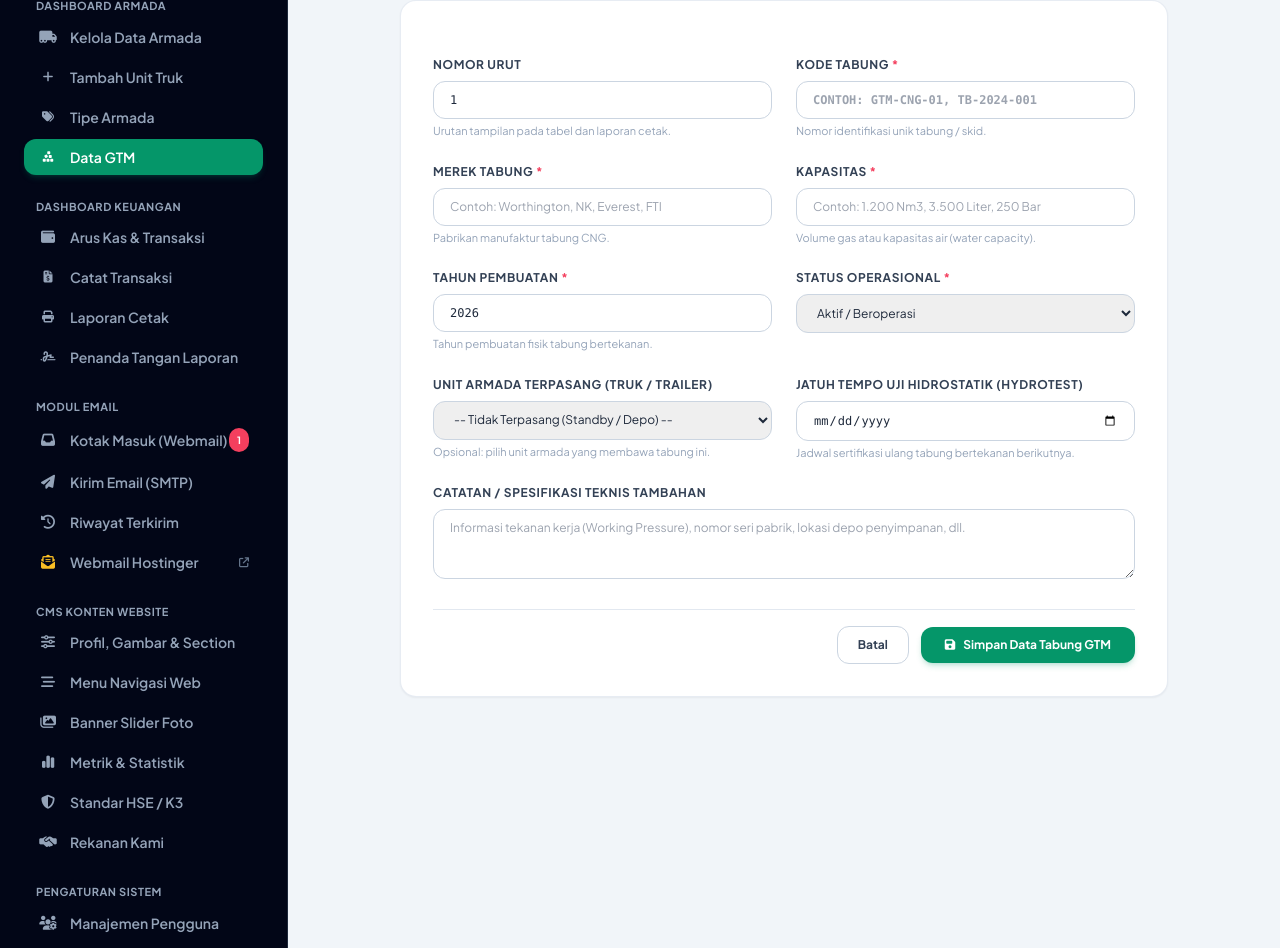
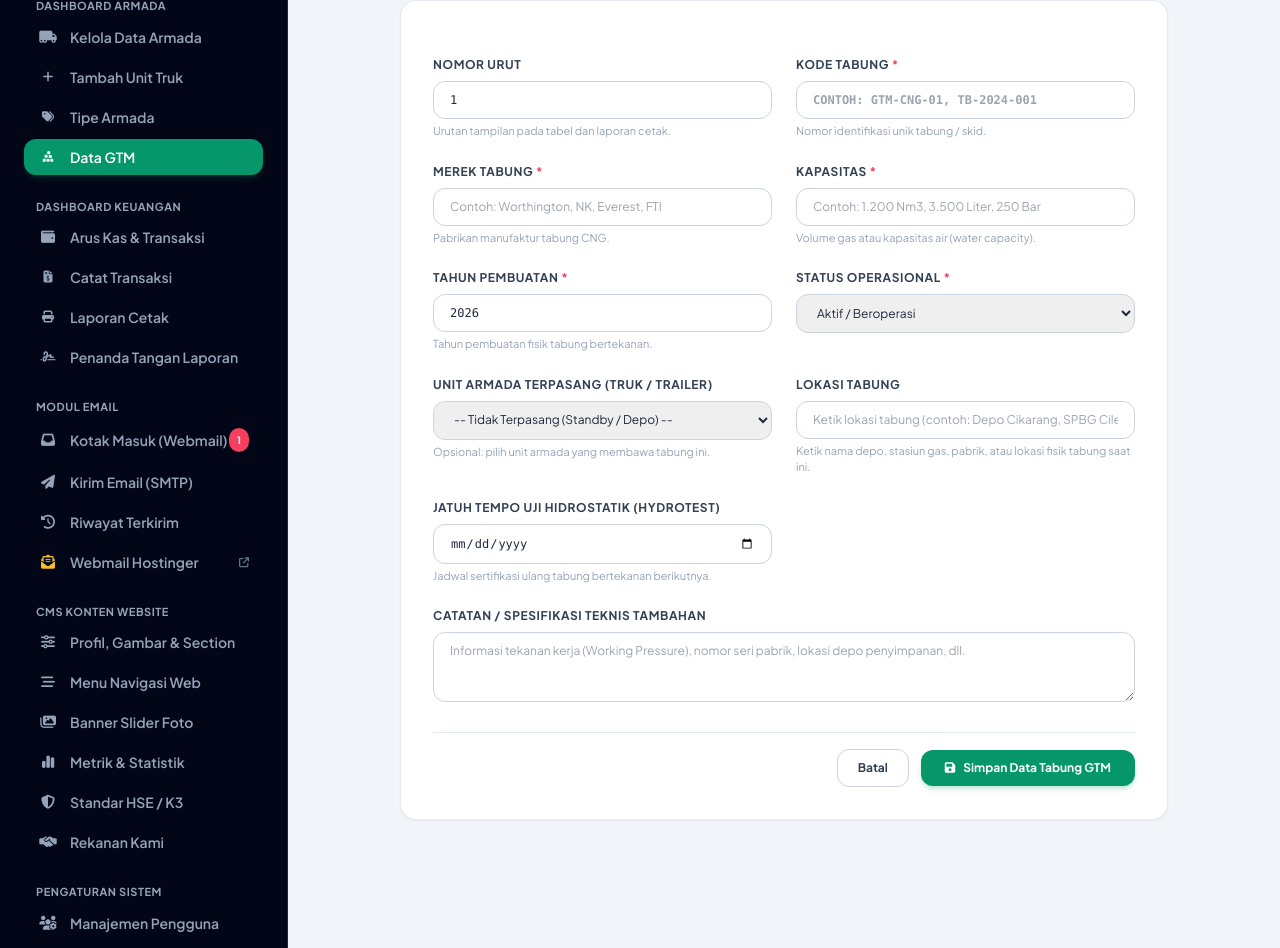
Before and after one commit to erimaoneto/erickman_web, a Laravel app: page /admin/gtm/create in a window 1280 px wide. Shown: the part 192-1140 px from the top of the page. Run offline with Laravel 10, Linux system fonts and the light colour scheme; a user stored in the database is signed in; data comes from the database, SQL or seed files in the repository; data that the repository does not hold is empty; some libraries are stand-ins or nearby versions.

Commit message:
Add location field to GTM module form, table, and printable report

```diff
--- a/app/Http/Controllers/Admin/GtmController.php
+++ b/app/Http/Controllers/Admin/GtmController.php
@@ -19,6 +19,7 @@ class GtmController extends Controller
                 $q->where('tube_code', 'like', "%{$search}%")
                   ->orWhere('tube_brand', 'like', "%{$search}%")
                   ->orWhere('capacity', 'like', "%{$search}%")
+                  ->orWhere('location', 'like', "%{$search}%")
                   ->orWhere('manufacture_year', 'like', "%{$search}%");
             });
         }
@@ -65,6 +66,7 @@ class GtmController extends Controller
             'capacity' => 'required|string|max:100',
             'manufacture_year' => 'required|string|max:10',
             'fleet_id' => 'nullable|exists:fleets,id',
+            'location' => 'nullable|string|max:150',
             'hydrotest_expiry' => 'nullable|date',
             'status' => 'required|string|in:aktif,standby,rekualifikasi,perbaikan',
             'notes' => 'nullable|string',
@@ -98,6 +100,7 @@ class GtmController extends Controller
             'capacity' => 'required|string|max:100',
             'manufacture_year' => 'required|string|max:10',
             'fleet_id' => 'nullable|exists:fleets,id',
+            'location' => 'nullable|string|max:150',
             'hydrotest_expiry' => 'nullable|date',
             'status' => 'required|string|in:aktif,standby,rekualifikasi,perbaikan',
             'notes' => 'nullable|string',
@@ -126,6 +129,7 @@ class GtmController extends Controller
                 $q->where('tube_code', 'like', "%{$search}%")
                   ->orWhere('tube_brand', 'like', "%{$search}%")
                   ->orWhere('capacity', 'like', "%{$search}%")
+                  ->orWhere('location', 'like', "%{$search}%")
                   ->orWhere('manufacture_year', 'like', "%{$search}%");
             });
         }
--- a/app/Models/GtmModule.php
+++ b/app/Models/GtmModule.php
@@ -18,6 +18,7 @@ class GtmModule extends Model
         'capacity',
         'manufacture_year',
         'fleet_id',
+        'location',
         'hydrotest_expiry',
         'status',
         'notes',
--- a/resources/views/admin/gtm/form.blade.php
+++ b/resources/views/admin/gtm/form.blade.php
@@ -120,6 +120,15 @@
                     <span class="text-[11px] text-slate-400 mt-1 block">Opsional: pilih unit armada yang membawa tabung ini.</span>
                 </div>
 
+                <!-- Lokasi Tabung (Ketik Bebas) -->
+                <div>
+                    <label class="block text-xs font-bold text-slate-700 uppercase tracking-wider mb-2">
+                        Lokasi Tabung
+                    </label>
+                    <input type="text" name="location" value="{{ old('location', $gtm->location ?? '') }}" placeholder="Ketik lokasi tabung (contoh: Depo Cikarang, SPBG Cilegon, Trailer 02)" class="w-full px-4 py-2.5 rounded-xl border border-slate-300 text-xs focus:ring-2 focus:ring-brand-600 focus:outline-none">
+                    <span class="text-[11px] text-slate-400 mt-1 block">Ketik nama depo, stasiun gas, pabrik, atau lokasi fisik tabung saat ini.</span>
+                </div>
+
                 <!-- Jatuh Tempo Uji Hidrostatik (Opsional) -->
                 <div>
                     <label class="block text-xs font-bold text-slate-700 uppercase tracking-wider mb-2">
--- a/resources/views/admin/gtm/report.blade.php
+++ b/resources/views/admin/gtm/report.blade.php
@@ -128,6 +128,7 @@
                         <th class="p-2 border-r border-slate-300">Kapasitas</th>
                         <th class="p-2 border-r border-slate-300 text-center">Tahun Pembuatan</th>
                         <th class="p-2 border-r border-slate-300">Unit Armada Terpasang</th>
+                        <th class="p-2 border-r border-slate-300">Lokasi Tabung</th>
                         <th class="p-2 border-r border-slate-300">Jatuh Tempo Hydrotest</th>
                         <th class="p-2 text-center">Status</th>
                     </tr>
@@ -157,6 +158,9 @@
                             @else
                                 <span class="text-slate-400 italic">Standby / Depo</span>
                             @endif
+                        </td>
+                        <td class="p-2 border-r border-slate-200 whitespace-nowrap">
+                            {{ $gtm->location ?? '-' }}
                         </td>
                         <td class="p-2 border-r border-slate-200 whitespace-nowrap font-mono">
                             {{ $gtm->hydrotest_expiry ? $gtm->hydrotest_expiry->format('d/m/Y') : '-' }}
```
Also changed, not shown: resources/views/admin/gtm/index.blade.php (+11 -0 lines), tests/Feature/SecuritySentinelTest.php (+6 -1 lines), database/migrations/2026_11_19_000003_add_location_to_gtm_modules_table.php (added).
